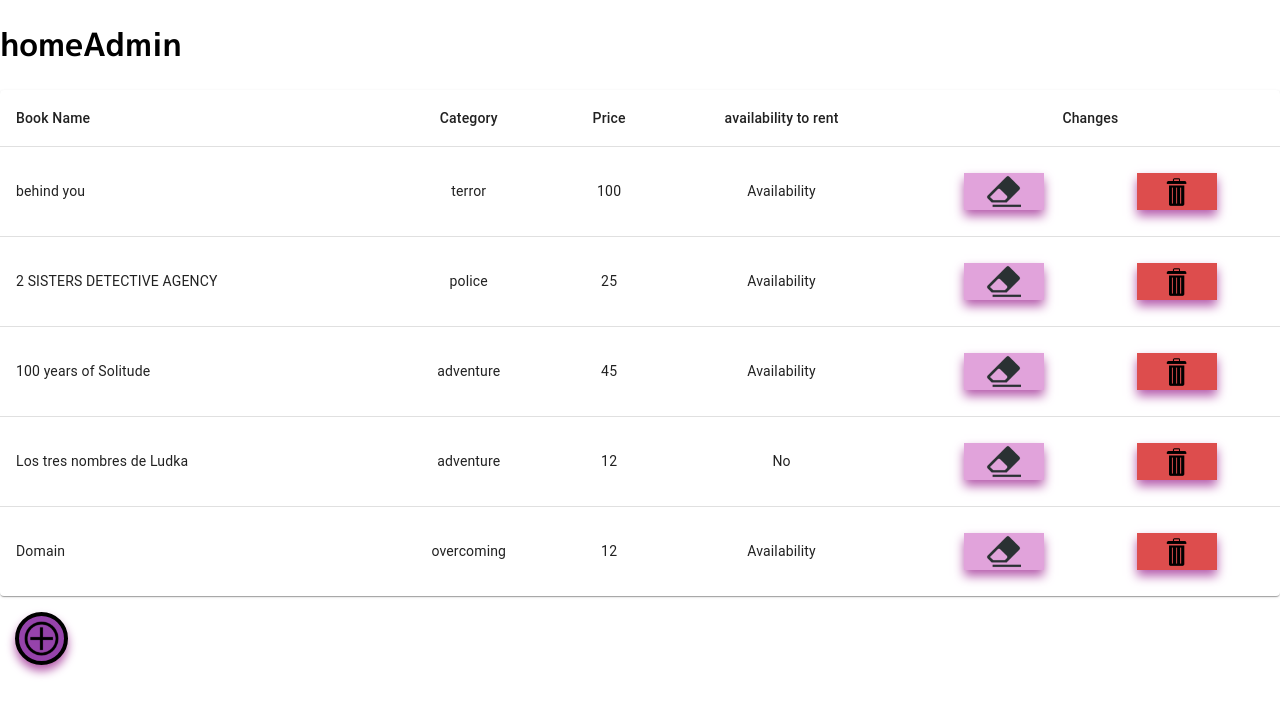
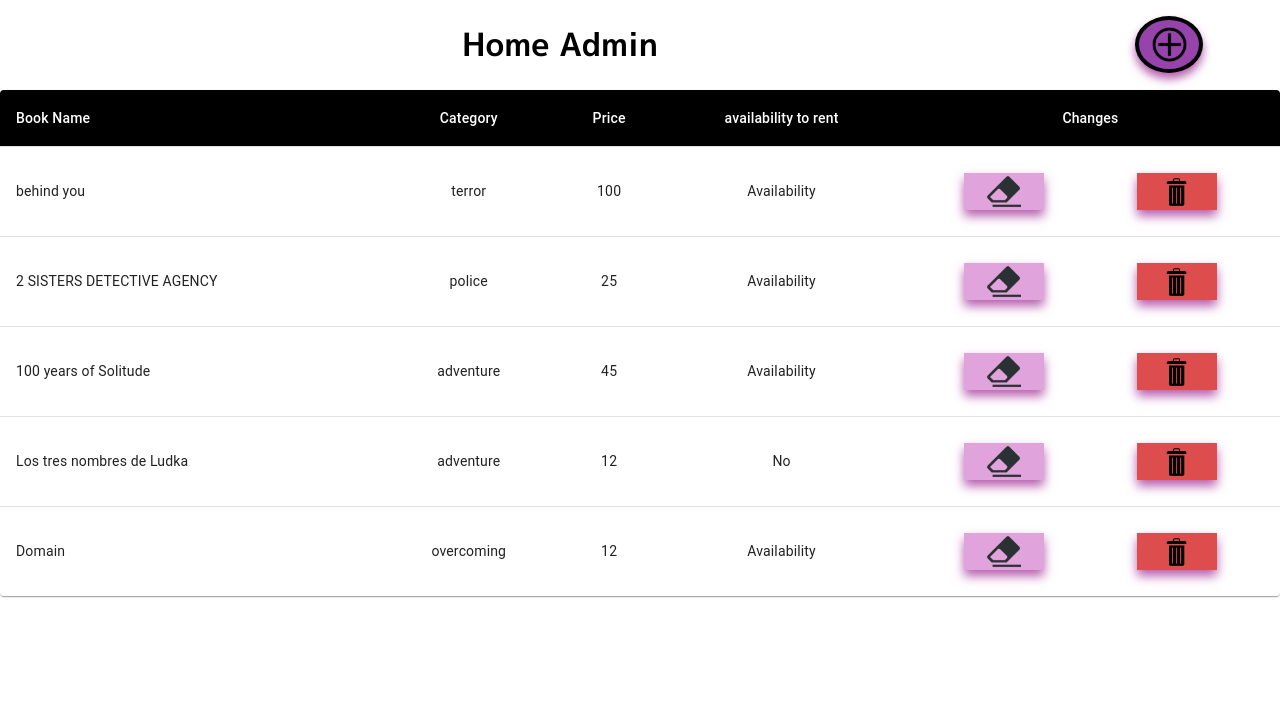
Before and after one commit to JoseHerrera240/Library, a React (Create React App) app: page /homeAdmin in a window 1280 px wide. Shown: the top 716 px of the page. Built offline with nearby package versions, Linux system fonts and the light colour scheme; a web font is replaced by a local one.

Commit message:
create HomeAdmin

```diff
--- a/src/Components/HomeAdmin/HomeAdmin.sass
+++ b/src/Components/HomeAdmin/HomeAdmin.sass
@@ -1,12 +1,19 @@
 .homeAdmin
-    .buttonCreate
-        border-radius: 50%
-        border: 4px solid
-        background: #9643ab
-        margin: 16px 0 17px 15px
-        padding: 0
+    .gridHomeAdmin
+        display: grid
+        grid-template-columns: 7fr 1fr
+        text-align: center
+        .buttonCreate
+            border-radius: 50%
+            border: 4px solid
+            background: #9643ab
+            margin: 16px 0 17px 15px
+            padding: 0
+            :hover
+                cursor: pointer
     .button
         display: flex
+        max-width: 68px
         align-items: center
         justify-content: center
         box-shadow: 0px 6px 10px 0px #b65dad
@@ -20,9 +27,13 @@
             margin: 10px
             min-width: 5rem
             min-height: 2rem
+            :hover
+                cursor: pointer
         .buttonEdit
             background-color: #e1a3db
             border: none
             margin: 10px
             min-width: 5rem
             min-height: 2rem
+            :hover
+                cursor: pointer
--- a/src/Components/HomeAdmin/index.js
+++ b/src/Components/HomeAdmin/index.js
@@ -1,9 +1,10 @@
 import * as React from 'react';
 
 //MUI
+import { styled } from '@mui/material/styles';
 import Table from '@mui/material/Table';
 import TableBody from '@mui/material/TableBody';
-import TableCell from '@mui/material/TableCell';
+import TableCell,  { tableCellClasses } from '@mui/material/TableCell';
 import TableContainer from '@mui/material/TableContainer';
 import TableHead from '@mui/material/TableHead';
 import TableRow from '@mui/material/TableRow';
@@ -25,20 +26,38 @@ const rows = [
     createData('Domain', 'overcoming', 12, true),
 ];
 
+const StyledTableCell = styled(TableCell)(({ theme }) => ({
+    [`&.${tableCellClasses.head}`]: {
+      backgroundColor: theme.palette.common.black,
+      color: theme.palette.common.white,
+    },
+    [`&.${tableCellClasses.body}`]: {
+      fontSize: 14,
+    },
+  }));
+
+
 const HomeAdmin = () => {
+
+
 
     return (
         <div className='homeAdmin'>
-            <h1>homeAdmin</h1>
+            <div className='gridHomeAdmin'>
+                <h1>Home Admin</h1>
+                <button id='create' name='create' className='button buttonCreate'>
+                    <img src={Create} width={45} alt='create' />
+                </button>
+            </div>
             <TableContainer component={Paper}>
                 <Table sx={{ minWidth: 650 }} aria-label="simple table">
                     <TableHead>
                         <TableRow>
-                            <TableCell>Book Name</TableCell>
-                            <TableCell align="center">Category</TableCell>
-                            <TableCell align="center">Price</TableCell>
-                            <TableCell align="center">availability to rent</TableCell>
-                            <TableCell align="center">Changes</TableCell>
+                            <StyledTableCell>Book Name</StyledTableCell>
+                            <StyledTableCell align="center">Category</StyledTableCell>
+                            <StyledTableCell align="center">Price</StyledTableCell>
+                            <StyledTableCell align="center">availability to rent</StyledTableCell>
+                            <StyledTableCell align="center">Changes</StyledTableCell>
                         </TableRow>
                     </TableHead>
                     <TableBody>
@@ -60,14 +79,14 @@ const HomeAdmin = () => {
                                             id={row.name}
                                             name={row.name}
                                         >
-                                            <img src={Edit} width={35} alt='edit'/>
+                                            <img src={Edit} width={35} alt='edit' />
                                         </button>
                                         <button
                                             className='button buttonDelete'
                                             id={row.name}
                                             name={row.name}
                                         >
-                                            <img src={Delete} width={25} alt='delete'/>
+                                            <img src={Delete} width={25} alt='delete' />
                                         </button>
                                     </div>
                                 </TableCell>
@@ -76,9 +95,7 @@ const HomeAdmin = () => {
                     </TableBody>
                 </Table>
             </TableContainer>
-            <button id='create' name='create' className='button buttonCreate'>
-                <img src={Create} width={45} alt='create'/>
-            </button>
+
         </div>
     );
 }
```
